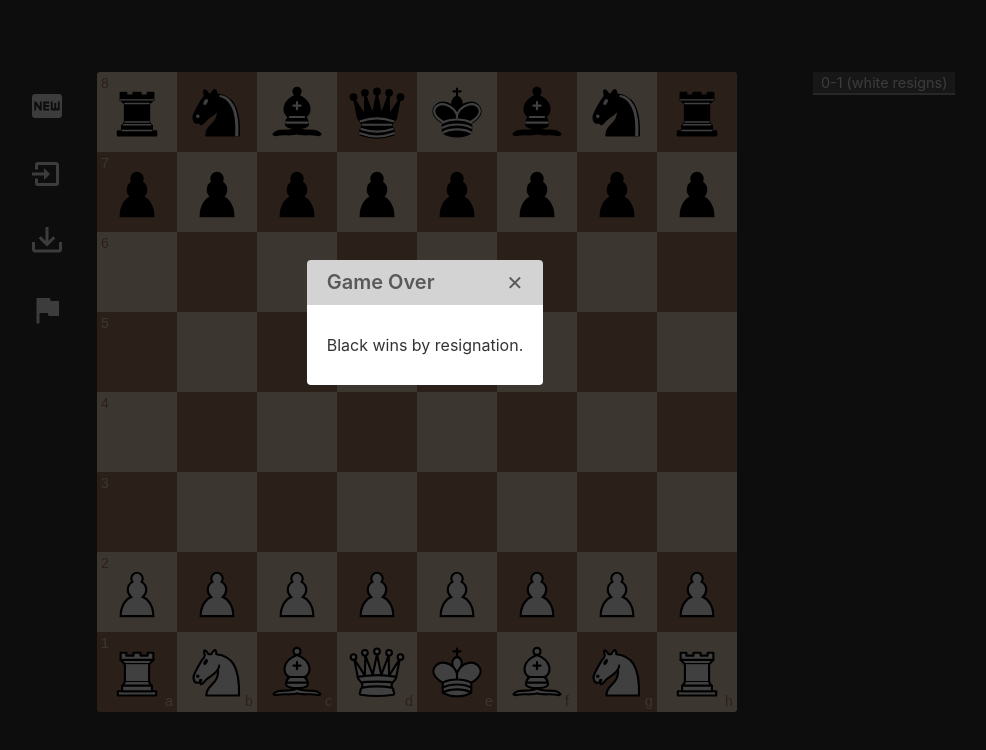
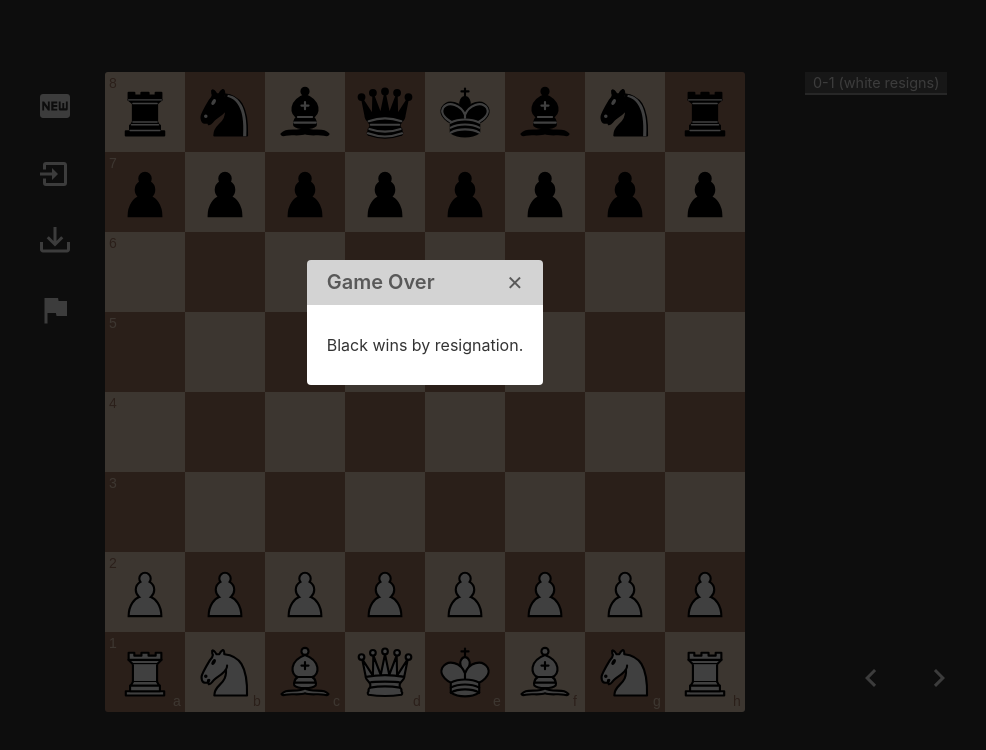
Before and after one commit to ErikMuir/chess-engine, a React app: page / in a window 1280 px wide. Both pictures are taken after a click on the button 262 px from the left and 310 px from the top of the page. Shown: the top 750 px of the page, without its empty margins (215-1201 px from the left). Built offline with nearby package versions, Linux system fonts and the light colour scheme.

Commit message:
add move navigation buttons

```diff
--- a/src/components/App.js
+++ b/src/components/App.js
@@ -1,9 +1,9 @@
 import React from 'react';
 import Modal from 'react-modal';
 import FileSaver from 'file-saver';
-import Controls from './Controls';
+import GameControls from './GameControls';
 import Board from './Board';
-import MoveList from './MoveList';
+import MoveControls from './MoveControls';
 import GameOver from './GameOver';
 import Logger from '../Logger';
 import Game from '../game/Game';
@@ -85,14 +85,14 @@ class App extends React.Component {
       <div className="app-container">
         <header className="app-header" />
         <main className="app-main">
-          <Controls
+          <GameControls
             newGame={this.newGame}
             importGame={this.importGame}
             exportGame={this.exportGame}
             resign={this.resign}
           />
           <Board game={game} updateApp={this.updateApp} />
-          <MoveList game={game} />
+          <MoveControls game={game} />
         </main>
         <footer className="app-footer">
           <span>{`© ${new Date().getFullYear()} MuirDev`}</span>
--- a/src/components/Controls.js
+++ b/src/components/GameControls.js
@@ -13,7 +13,7 @@ import Logger from '../Logger';
 const logger = new Logger('Controls');
 const loadGameInputId = 'load-game-input';
 
-class Controls extends React.Component {
+class GameControls extends React.Component {
   constructor(props) {
     super(props);
     logger.trace('ctor');
@@ -73,7 +73,7 @@ class Controls extends React.Component {
   render() {
     logger.trace('render');
     return (
-      <div className="aside controls" style={{ height: boardSize }}>
+      <div className="aside game-controls" style={{ height: boardSize }}>
         <div>
           <button type="button" onClick={this.handleNew} title="New Game">
             <Icon path={mdiNewBox} size={1.5} color="#eeeeee" />
@@ -100,4 +100,4 @@ class Controls extends React.Component {
   }
 }
 
-export default Controls;
+export default GameControls;
--- /dev/null
+++ b/src/components/MoveControls.js
@@ -0,0 +1,74 @@
+import React from 'react';
+import Icon from '@mdi/react';
+import { mdiChevronLeft, mdiChevronRight } from '@mdi/js';
+import { boardSize } from '../game/utils';
+import Logger from '../Logger';
+
+const logger = new Logger('MoveList');
+
+class MoveControls extends React.Component {
+  constructor(props) {
+    super(props);
+    logger.trace('ctor');
+  }
+
+  handleBack = (e) => {
+    logger.trace('handleBack');
+    const { moveBack } = this.props; // TODO : implement in Game
+    moveBack();
+    e.currentTarget.blur();
+  };
+
+  handleForward = (e) => {
+    logger.trace('handleForward');
+    const { moveForward } = this.props; // TODO : implement in Game
+    moveForward();
+    e.currentTarget.blur();
+  };
+
+  getMove = (move, moveNumber, currentMove = 0) => {
+    const moveNumberText = move.white.includes('resign') ? null : `${moveNumber}.`;
+    const moveDiff = currentMove - moveNumber;
+    const whiteMoveStyle = moveDiff === 0 ? 'current-move' : null;
+    const blackMoveStyle = moveDiff === 0.5 ? 'current-move' : null;
+    return (
+      <div className="move" key={moveNumber}>
+        <div className="move-number">{moveNumberText}</div>
+        <div className="move-symbol">
+          <span className={whiteMoveStyle}>{move.white}</span>
+        </div>
+        <div className="move-symbol">
+          <span className={blackMoveStyle}>{move.black}</span>
+        </div>
+      </div>
+    );
+  };
+
+  render() {
+    logger.trace('render');
+    const { game } = this.props;
+    const { pgn, currentMove } = game;
+    // TODO : handle navigation button enabled state
+    return (
+      <div className="aside move-controls" style={{ height: boardSize }}>
+        <div className="move-list">
+          {pgn.map((move, i) => this.getMove(move, (i + 1), currentMove))}
+        </div>
+        <div className="move-navigation">
+          <div>
+            <button type="button" onClick={this.handleBack} title="Go back">
+              <Icon path={mdiChevronLeft} size={1.5} color="#eeeeee" />
+            </button>
+          </div>
+          <div>
+            <button type="button" onClick={this.handleForward} title="Go forward">
+              <Icon path={mdiChevronRight} size={1.5} color="#eeeeee" />
+            </button>
+          </div>
+        </div>
+      </div>
+    );
+  }
+}
+
+export default MoveControls;
--- a/src/components/MoveList.js
+++ /dev/null
@@ -1,36 +0,0 @@
-import React from 'react';
-import { boardSize } from '../game/utils';
-import Logger from '../Logger';
-
-const logger = new Logger('MoveList');
-
-const getMove = (move, moveNumber, currentMove = 0) => {
-  const moveNumberText = move.white.includes('resign') ? null : `${moveNumber}.`;
-  const moveDiff = currentMove - moveNumber;
-  const whiteMoveStyle = moveDiff === 0 ? 'current-move' : null;
-  const blackMoveStyle = moveDiff === 0.5 ? 'current-move' : null;
-  return (
-    <div className="move" key={moveNumber}>
-      <div className="move-number">{moveNumberText}</div>
-      <div className="move-symbol">
-        <span className={whiteMoveStyle}>{move.white}</span>
-      </div>
-      <div className="move-symbol">
-        <span className={blackMoveStyle}>{move.black}</span>
-      </div>
-    </div>
-  );
-};
-
-const MoveList = ({ game }) => {
-  logger.trace('render');
-  const { pgn, currentMove } = game;
-  const moves = pgn.map((move, i) => getMove(move, (i + 1), currentMove));
-  return (
-    <div className="aside move-list" style={{ height: boardSize }}>
-      {moves}
-    </div>
-  );
-};
-
-export default MoveList;
--- a/src/styles/app.css
+++ b/src/styles/app.css
@@ -43,13 +43,13 @@ body {
   padding: 0 1rem;
 }
 
-.controls {
+.game-controls {
   display: flex;
   flex-direction: column;
   align-items: flex-end;
 }
 
-.controls button {
+.game-controls button {
   background-color: transparent;
   border: none;
   border-radius: 5px;
@@ -58,13 +58,12 @@ body {
   padding: 1rem 1rem;
 }
 
-.controls button:hover, .controls button:focus {
+.game-controls button:hover, .game-controls button:focus {
   background-color: rgb(89, 89, 89);
 }
 
-.controls button svg {
+.game-controls button svg {
   vertical-align: bottom;
-  /* margin-right: 0.5rem; */
 }
 
 #load-game-input {
@@ -72,42 +71,71 @@ body {
   top: -100rem;
 }
 
+.move-controls {
+  display: flex;
+  flex-direction: column;
+  justify-content: space-between;
+}
+
+.move-navigation {
+  display: flex;
+  justify-content: center;
+}
+
+.move-navigation button {
+  background-color: transparent;
+  border: none;
+  border-radius: 5px;
+  color: #eeeeee;
+  font-size: 125%;
+  padding: 1rem 1rem;
+}
+
+.move-navigation button:hover, .move-navigation button:focus {
+  background-color: rgb(89, 89, 89);
+}
+
+.move-navigation button svg {
+  vertical-align: bottom;
+}
+
 .move-list {
-  padding-left: 2rem;
   overflow-x: hidden;
   overflow-y: auto;
   font-size: 90%;
   line-height: 120%;
+  height: 100%;
+  margin-bottom: 1rem;
 }
 
-.move {
+.move-list .move {
   display: flex;
   justify-content: flex-start;
   padding: 0 8px;
 }
 
-.move div {
+.move-list .move div {
   padding: 2px 4px;
 }
 
-.move:nth-child(even) {
+.move-list .move:nth-child(even) {
   background-color: rgba(200, 200, 200, 0.1);
 }
 
-.move-number {
+.move-list .move .move-number {
   width: 1.5rem;
   color: #999999;
 }
 
-.move-symbol {
+.move-list .move .move-symbol {
   min-width: 4rem;
 }
 
-.move-symbol span {
+.move-list .move .move-symbol span {
   padding: 2px 8px;
 }
 
-.current-move{
+.move-list .move .move-symbol span.current-move{
   background-color: rgba(255, 255, 255, 0.2);
   border-bottom: 2px solid rgba(255, 255, 255, 0.4)
 }
```
Also changed, not shown: 1 other file (tests, documents, lock files or other folders).
